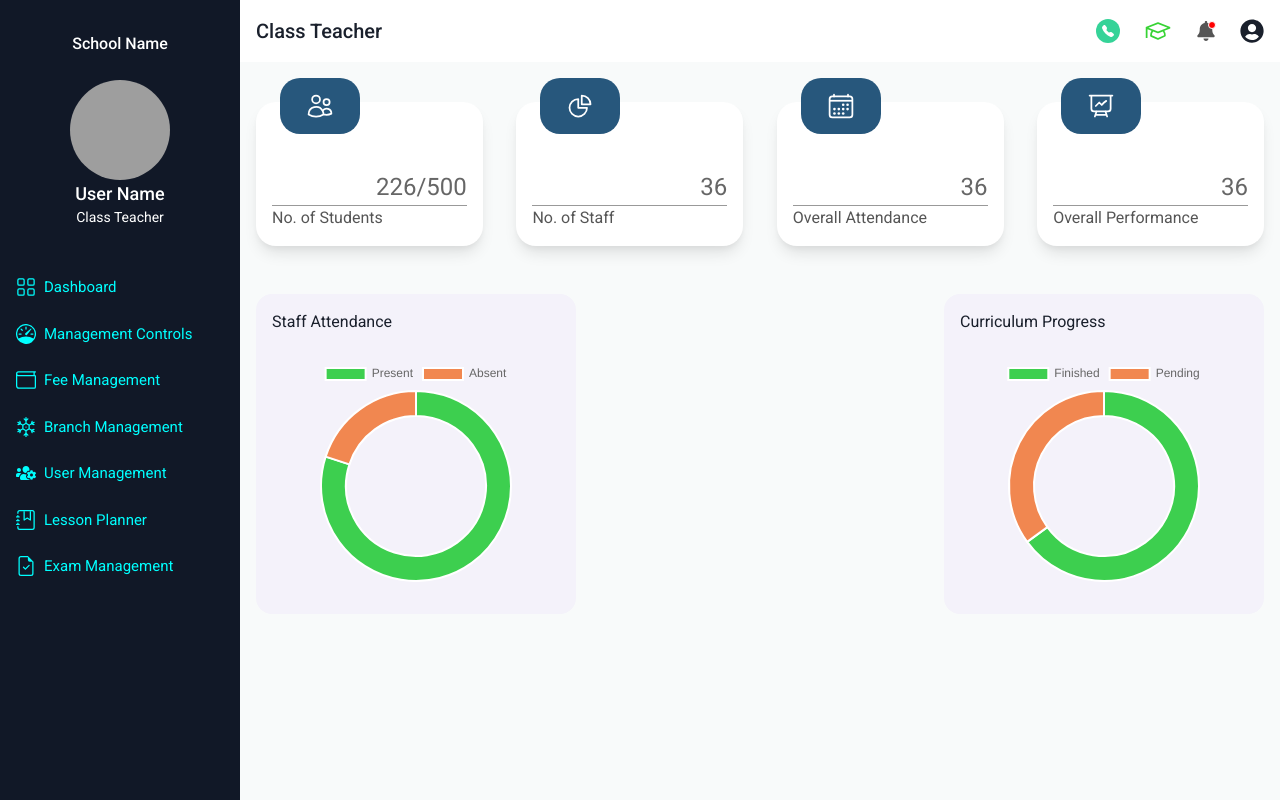
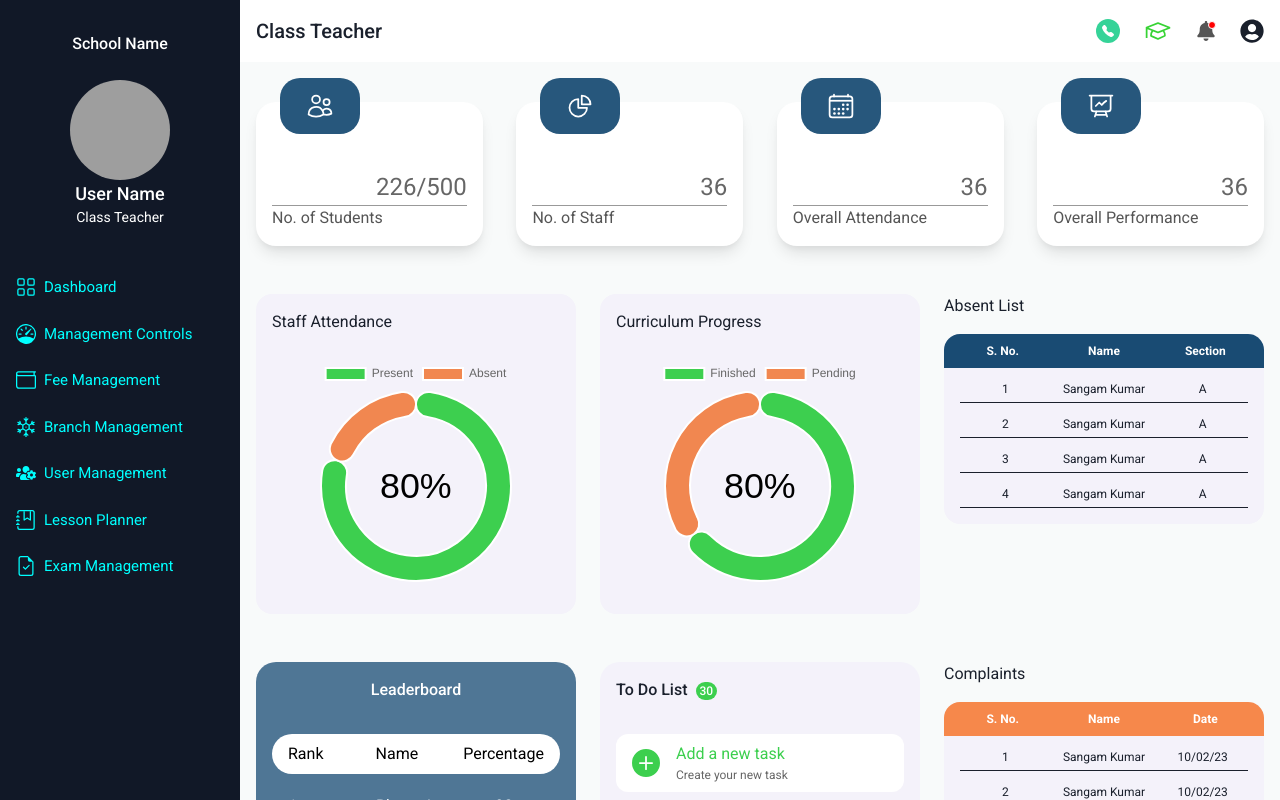
Before and after one commit to DezyNation/instituteiq, a Next.js app: page /dashboard/teacher/class-teacher in a window 1280 px wide. Built offline with nearby package versions, Linux system fonts and the light colour scheme; grey boxes are pictures that could not be loaded.

Commit message:
ct dashboard index finished

```diff
--- a/src/pages/dashboard/teacher/class-teacher/index.jsx
+++ b/src/pages/dashboard/teacher/class-teacher/index.jsx
@@ -5,6 +5,8 @@ import {
     HStack,
     Box,
     Text,
+    VStack,
+    Badge,
 } from '@chakra-ui/react'
 import Card from '@/Components/Card'
 import {
@@ -15,8 +17,49 @@ import {
 import { IoCalendarOutline } from 'react-icons/io5'
 import { Chart as Chartjs, ArcElement, Tooltip, Legend } from 'chart.js'
 import { Doughnut } from 'react-chartjs-2'
+import { BsPlusCircleFill } from 'react-icons/bs'
 
 Chartjs.register(ArcElement, Tooltip, Legend)
+
+export const ThreeColTable = ({ head, body, color }) => {
+    return (
+        <>
+            <VStack w={'full'} pb={4} rounded={16} overflow={'hidden'} bg={'#F4F2FA'}>
+                <HStack w={'full'} spacing={2} px={3} py={2} bg={color} color={'white'}>
+                    {
+                        head.map((item, key) => {
+                            return (
+                                <>
+                                    <Text
+                                        key={key}
+                                        flex={1}
+                                        textAlign={'center'}
+                                        fontWeight={'semibold'}
+                                        fontSize={'xs'}
+                                        textTransform={'capitalize'}
+                                    >
+                                        {item}
+                                    </Text>
+                                </>
+                            )
+                        })
+                    }
+                </HStack>
+                {
+                    body.map((entry, key) => {
+                        return (
+                            <HStack w={'90%'} spacing={2} py={1} borderBottom={'1px'}>
+                                <Text flex={1} textAlign={'center'} fontSize={'xs'}>{key + 1}</Text>
+                                <Text flex={1} textAlign={'center'} fontSize={'xs'}>{entry.col2}</Text>
+                                <Text flex={1} textAlign={'center'} fontSize={'xs'}>{entry.col3}</Text>
+                            </HStack>
+                        )
+                    })
+                }
+            </VStack>
+        </>
+    )
+}
 
 const Index = () => {
     const attendanceChartData = {
@@ -27,7 +70,8 @@ const Index = () => {
             backgroundColor: [
                 'rgb(61, 207, 79)',
                 'rgb(241, 135, 80)',
-            ]
+            ],
+            borderRadius: 30,
         }]
     }
     const curriculumChartData = {
@@ -38,7 +82,8 @@ const Index = () => {
             backgroundColor: [
                 'rgb(61, 207, 79)',
                 'rgb(241, 135, 80)',
-            ]
+            ],
+            borderRadius: 30,
         }]
     }
 
@@ -46,10 +91,97 @@ const Index = () => {
         cutout: 70,
     }
 
+    const doughnutPlugins = [{
+        beforeDraw: function (chart) {
+            var width = chart.width,
+                height = chart.height,
+                ctx = chart.ctx;
+            ctx.restore();
+            var fontSize = (height / 100).toFixed(2);
+            ctx.font = fontSize + "em sans-serif";
+            ctx.textBaseline = "top";
+            var text = "80%",
+                textX = Math.round((width - ctx.measureText(text).width) / 2),
+                textY = height / 2;
+            ctx.fillText(text, textX, textY);
+            ctx.save();
+        }
+    }]
+
+    const absentStudents = [
+        {
+            col2: "Sangam Kumar",
+            userId: 23,
+            col3: "A",
+        },
+        {
+            col2: "Sangam Kumar",
+            userId: 23,
+            col3: "A",
+        },
+        {
+            col2: "Sangam Kumar",
+            userId: 23,
+            col3: "A",
+        },
+        {
+            col2: "Sangam Kumar",
+            userId: 23,
+            col3: "A",
+        },
+    ]
+
+    const complaints = [
+        {
+            col2: "Sangam Kumar",
+            col3: "10/02/23",
+        },
+        {
+            col2: "Sangam Kumar",
+            col3: "10/02/23",
+        },
+        {
+            col2: "Sangam Kumar",
+            col3: "10/02/23",
+        },
+        {
+            col2: "Sangam Kumar",
+            col3: "10/02/23",
+        },
+    ]
+
+    const leaderboardData = [
+        {
+            rank: 1,
+            name: "Bhoomi",
+            percentage: 90,
+        },
+        {
+            rank: 1,
+            name: "Bhoomi",
+            percentage: 90,
+        },
+        {
+            rank: 1,
+            name: "Bhoomi",
+            percentage: 90,
+        },
+        {
+            rank: 1,
+            name: "Bhoomi",
+            percentage: 90,
+        },
+        {
+            rank: 1,
+            name: "Bhoomi",
+            percentage: 90,
+        },
+    ]
+
     return (
         <>
             <Layout pageTitle={'Class Teacher'}>
-                <Box bg={'#F8FAFA'} p={4} h={'inherit'}>
+                <Box bg={'#F8FAFA'} p={4} h={'auto'}>
                     <Stack
                         direction={['column', 'row']}
                         spacing={6} py={6}
@@ -76,6 +208,7 @@ const Index = () => {
                                 <Doughnut
                                     data={attendanceChartData}
                                     options={doughnutOptions}
+                                    plugins={doughnutPlugins}
                                 />
                             </Box>
                         </Box>
@@ -90,8 +223,81 @@ const Index = () => {
                                 <Doughnut
                                     data={curriculumChartData}
                                     options={doughnutOptions}
+                                    plugins={doughnutPlugins}
                                 />
                             </Box>
+                        </Box>
+                        <Box
+                            boxSize={'xs'}
+                        >
+                            <Text mb={4}>Absent List</Text>
+                            <ThreeColTable head={['S. No.', 'Name', 'Section']} body={absentStudents} color={'#003865E5'} />
+                        </Box>
+                    </Stack>
+                    <Stack
+                        direction={['column', 'row']}
+                        spacing={6} py={6}
+                        justifyContent={'space-between'}
+                    >
+                        <VStack h={'sm'} p={4} bg={'#26567CCC'} color={'white'} w={['full', 'xs']} roundedTop={20}>
+                            <Text fontWeight={'medium'} pb={6}>Leaderboard</Text>
+                            <HStack rounded={'full'} w={'full'} px={4} py={2} bg={'white'} color={'black'}>
+                                <Text flex={1}>Rank</Text>
+                                <Text flex={1}>Name</Text>
+                                <Text flex={1}>Percentage</Text>
+                            </HStack>
+                            {
+                                leaderboardData.map((student, key) => {
+                                    return (
+                                        <HStack
+                                            key={key}
+                                            px={4} pt={3}
+                                            pb={1} w={'full'}
+                                            borderBottom={'1px'}
+                                            borderBottomColor={'aliceblue'}
+                                        >
+                                            <Text flex={1}>{student.rank}</Text>
+                                            <Text flex={1}>{student.name}</Text>
+                                            <Text flex={1} textAlign={'center'}>{student.percentage}</Text>
+                                        </HStack>
+                                    )
+                                })
+                            }
+                        </VStack>
+                        <VStack h={'sm'} overflowY={'scroll'} p={4} bg={'#F4F2FA'} w={['full', 'xs']} roundedTop={20}>
+                            <Text fontWeight={'medium'} pb={6} w={'full'} textAlign={'left'}>
+                                To Do List
+                                <Badge
+                                    ml={2} bg={'#3CCF4E'}
+                                    color={'white'}
+                                    fontSize={'12'}
+                                    px={1} rounded={'full'}
+                                >
+                                    30
+                                </Badge>
+                            </Text>
+                            <HStack spacing={4} rounded={'12'} w={'full'} px={4} py={2} bg={'white'} cursor={'pointer'}>
+                                <BsPlusCircleFill color='#3CCF4E' fontSize={28} />
+                                <Box>
+                                    <Text color={'#3CCF4E'} fontSize={'md'}>Add a new task</Text>
+                                    <Text color={'#666'} fontSize={'xs'}>Create your new task</Text>
+                                </Box>
+                            </HStack>
+                            {
+                                leaderboardData.map((student, key) => {
+                                    return (
+                                        <Box w={'full'} p={3} rounded={12} bg={'white'}>
+                                            Lorem ipsum dolor elit...
+                                        </Box>
+                                    )
+                                })
+                            }
+                        </VStack>
+                        <Box
+                            boxSize={'xs'}
+                        >
+                            <Text mb={4}>Complaints</Text>
+                            <ThreeColTable head={['S. No.', 'Name', 'Date']} body={complaints} color={'#F67C38E5'} />
                         </Box>
                     </Stack>
                 </Box>
```
